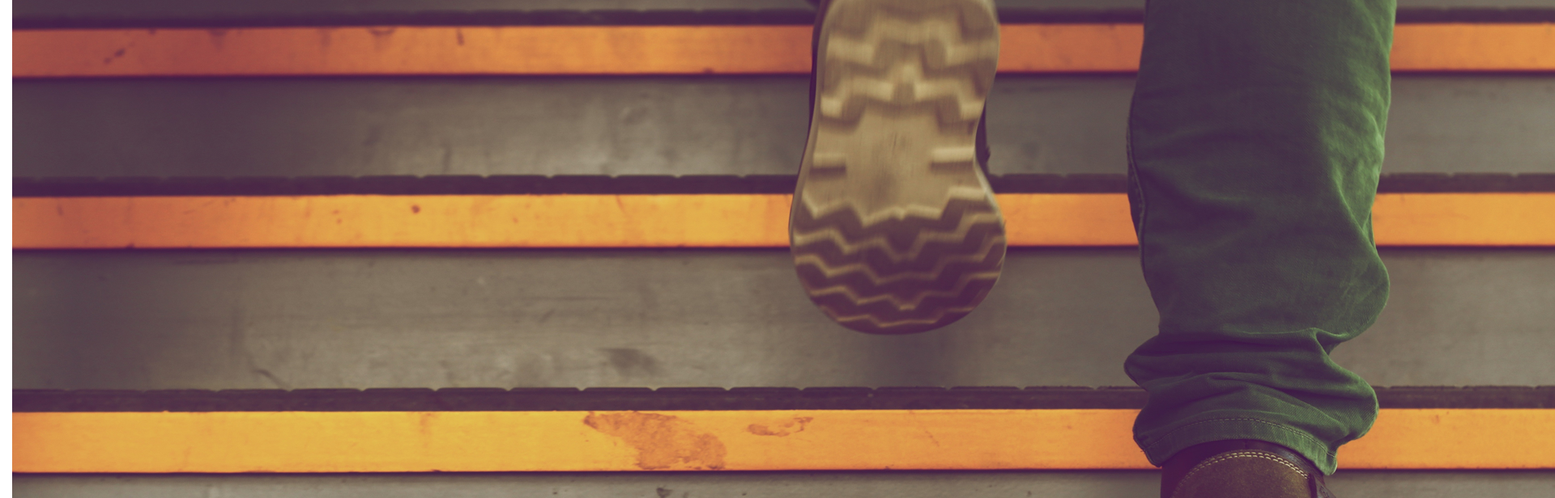
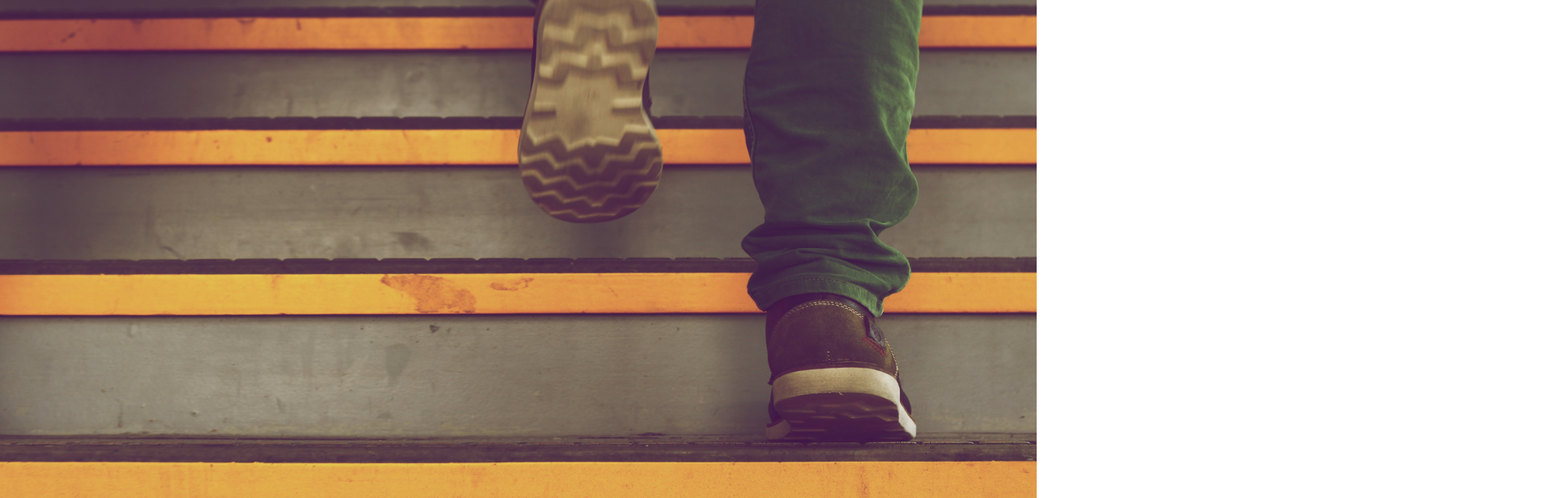
Before and after one commit to kema-ray/Delani-Studio, a plain HTML site: page index.html in a window 1280 px wide. Shown: the top 616 px of the page at 81% size, 1920 px wide, since content can reach past the window. Drawn offline with nearby package versions, Linux system fonts and the light colour scheme.

Commit message:
add styling to background

```diff
--- a/index.html
+++ b/index.html
@@ -6,11 +6,11 @@
     <link rel="stylesheet" href="style.css">
 </head>
   <body>
-      <div class="container-fluid">
-          <div class="container-fluid-header">
+      <!-- <div class="container-fluid">
+          <div class="container-fluid-header"> -->
               <div class="row">
                   <div class="col-md-12">
-                      <img src="assets/backgrounds/h_img.jpg" alt="">
+                      <img id="img1" src="assets/backgrounds/h_img.jpg" alt="">
                       <img src="assets/logo/logo.png" alt="">
                       <h2>WELCOME</h2>
                       <h2>TO DELANI STUDIO</h2>
@@ -18,8 +18,8 @@
                       <img src="assets/mouse_click.png" alt="">
                   </div>
               </div>
-          </div>
-      </div>
+          <!-- </div>
+      </div> -->
 
     <script src="https://cdnjs.cloudflare.com/ajax/libs/jquery/3.6.0/jquery.min.js" integrity="sha512-894YE6QWD5I59HgZOGReFYm4dnWc1Qt5NtvYSaNcOP+u1T9qYdvdihz0PPSiiqn/+/3e7Jo4EaG7TubfWGUrMQ==" crossorigin="anonymous" referrerpolicy="no-referrer"></script>
     <script src="script.js"></script>
--- a/style.css
+++ b/style.css
@@ -1,3 +1,8 @@
 body {
     overflow-x: hidden;
+    /* overflow-y: hidden; */
 }
+#img1 {
+    height: auto;
+    width: 100%;
+}
```
